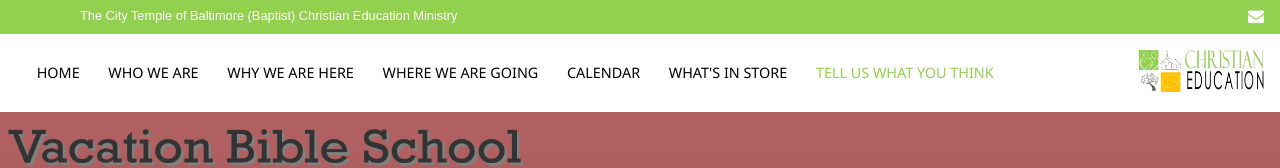
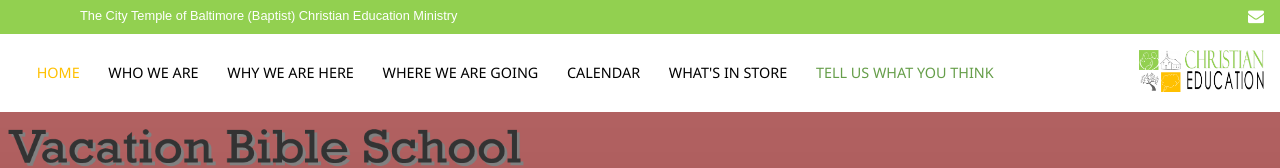
Before and after one commit to EJLearner/church-site-react, a React (Create React App) app: page / in a window 1280 px wide. Shown: the top 168 px of the page. Built offline with nearby package versions, Linux system fonts and the light colour scheme.

Commit message:
add curent-page-link style definition and darkn green

```diff
--- a/src/Components/MenuBar/MenuBar.css
+++ b/src/Components/MenuBar/MenuBar.css
@@ -34,19 +34,21 @@
 
 
 #menubar li:last-child {
-	/*repeating stuff $main-green*/
-	color:RGB(146, 208,80);
+	color:RGB(102, 158, 74);
 }
 
 #menubar li:last-child a, #menubar li:last-child a:visited {
-	/*repeating stuff $main-green*/
-	color:RGB(146, 208,80);
+	color:RGB(102, 158, 74);
 }
 
 #menubar li a, #menubar li a:visited{
 	color: black;
 	text-align: center;
 	text-decoration: none;
+}
+
+#menubar li.current-page-link a, #menubar li.current-page-link a:visited{
+	color: rgb(255, 192, 0);
 }
 
 #menubar li a:hover{
```
